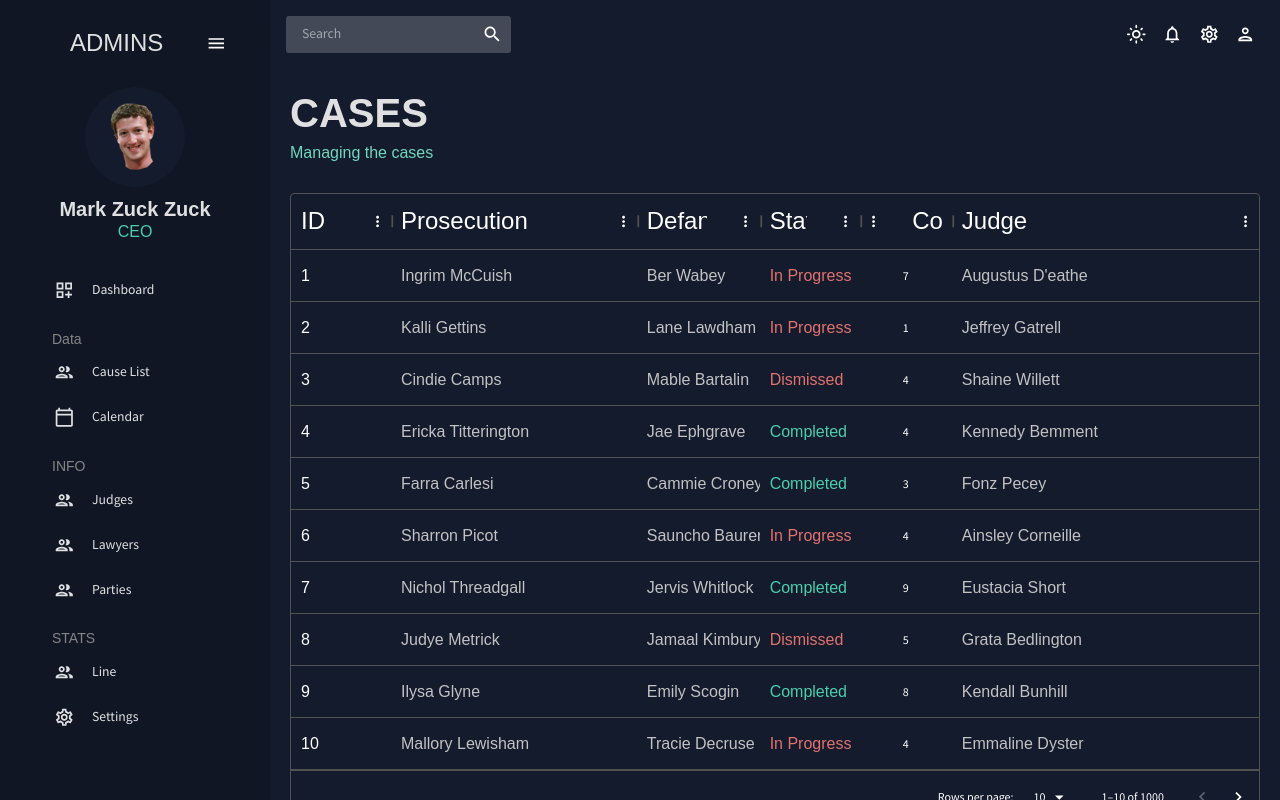
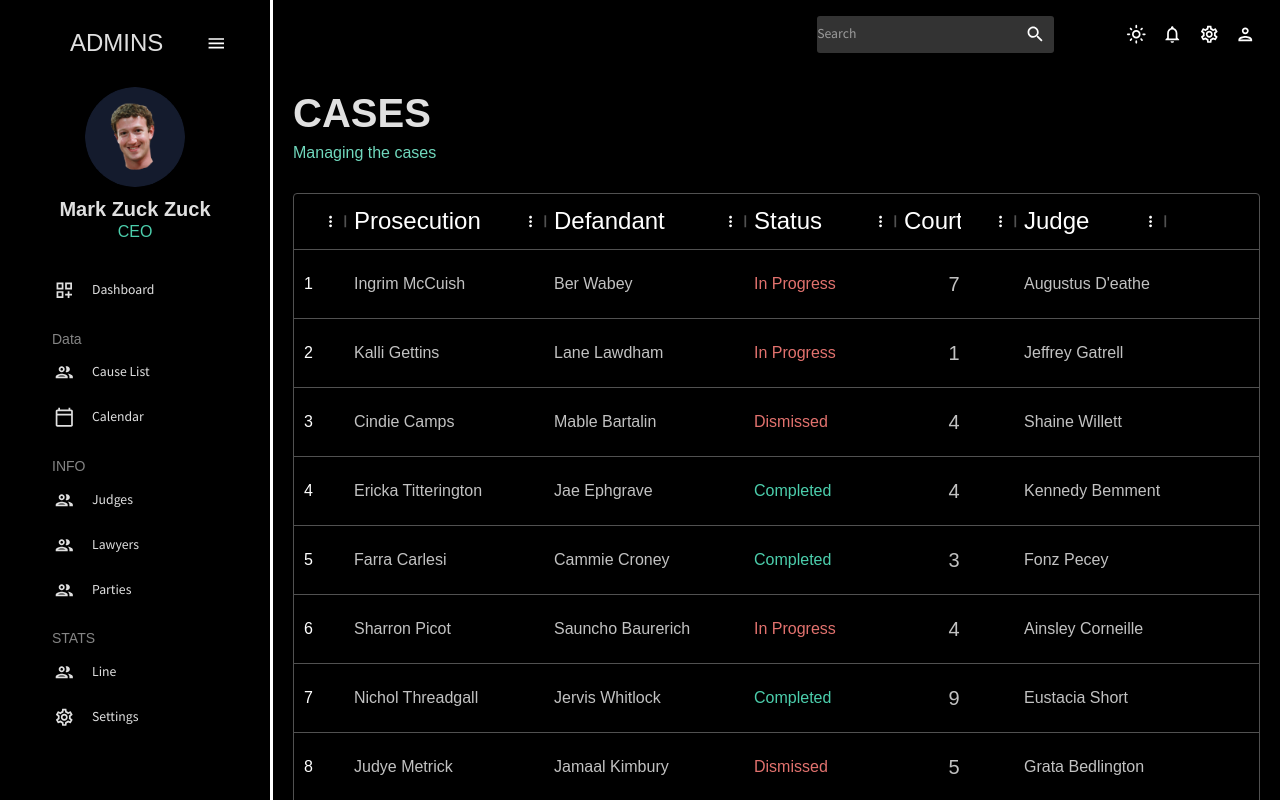
Before and after one commit to Shaik-Amaan-Ahmed/e-portal-for-case-management, a React (Create React App) app: page / in a window 1280 px wide. Shown: the top 800 px of the page. Built offline with nearby package versions, Linux system fonts and the light colour scheme.

Commit message:
Changed Nav & color

```diff
--- a/package.json
+++ b/package.json
@@ -14,6 +14,7 @@
     "@mui/icons-material": "^5.14.15",
     "@mui/material": "^5.14.15",
     "@mui/x-data-grid": "^6.17.0",
+    "@mui/x-data-grid-generator": "^6.17.0",
     "@nivo/bar": "^0.83.0",
     "@nivo/core": "^0.83.0",
     "@nivo/geo": "^0.83.0",
@@ -58,6 +59,7 @@
     ]
   },
   "devDependencies": {
+    "@babel/plugin-proposal-private-property-in-object": "^7.21.11",
     "tailwindcss": "^3.3.5"
   }
 }
--- a/src/App.js
+++ b/src/App.js
@@ -6,6 +6,7 @@ import Sidebar from "./Scenes/Global/Sidebar"
 import Dashboard from "./Scenes/dashboard/dashboard";
 import RegistrarTable from "./Components/Tables/Regsitrar";
 import SignIn from "./Scenes/Login/Login";
+import Causelist from "./Scenes/Causelist/causelist";
 
 
 function App() {
@@ -23,6 +24,7 @@ function App() {
             <Topbar/>
             <Routes>
               <Route path="/" element = {<Dashboard/>} />
+              <Route path="/Causelist" element = {<Causelist/>} />
            </Routes>
           </main>
         </div>
--- a/src/Components/Tables/Regsitrar.js
+++ b/src/Components/Tables/Regsitrar.js
@@ -6,16 +6,21 @@ import  AdminPanelSettingsOutlined  from "@mui/icons-material/AdminPanelSettings
 import  LockOpenOutlined  from "@mui/icons-material/LockOpenOutlined";
 import { SecurityOutlined } from "@mui/icons-material/SecurityOutlined";
 import Header from "../Header";
+import { useMemo } from "react";
+import { Maximize } from "@mui/icons-material";
+
 
 
 const RegistrarTable = () => {
 
     const theme = useTheme();
     const colors = tokens(theme.palette.mode);
+    const VISIBLE_FIELDS = ['CaseId','Prosecution','Defandant','Status','CourtNo', 'Judge']
     const columns =
     [
         {
             field: "id",
+            width:50,
             renderHeader: () => {
                 return (
                     <Typography variant="h3" >
@@ -34,6 +39,8 @@ const RegistrarTable = () => {
         },
         {
             field: "Prosecution",
+            width:200,
+            editable:true,
             renderHeader: () => {
                 return (
                     <Typography variant="h3" >
@@ -41,7 +48,7 @@ const RegistrarTable = () => {
                     </Typography>
                 )
             },
-            flex:0.8,
+
             cellClassName: "name-column-cell",
             renderCell: ({row: {Prosecution}}) => {
                 return (
@@ -53,6 +60,7 @@ const RegistrarTable = () => {
         },
         {
             field: "Defandant",
+            width:200,
             renderHeader: () => {
                 return (
                     <Typography variant="h3" >
@@ -60,7 +68,7 @@ const RegistrarTable = () => {
                     </Typography>
                 )
             },
-            flex:0.4,
+
             cellClassName: "name-column-cell",
             alignItems: "center",
             renderCell: ({row: {Defendant}}) => {
@@ -80,7 +88,7 @@ const RegistrarTable = () => {
                     </Typography>
                 )
             },
-            flex:0,
+            width:150,
             cellClassName: "name-column-cell",
             alignItems: "center",
             renderCell : ({row: {Status}}) => {
@@ -102,10 +110,16 @@ const RegistrarTable = () => {
                     </Typography>
                 )
             },
-            type: "number",
-            flex:0.3,
+            width:120,
             alignItems:"center",
-            align:"center"
+            align:"center",
+            renderCell: ({row: {CourtNo}}) => {
+                return (
+                <Typography variant="h4" color={colors.grey[200]}>
+                        {CourtNo}
+                </Typography>
+                )
+            }
         },
         {
             field: "Judge",
@@ -116,7 +130,7 @@ const RegistrarTable = () => {
                     </Typography>
                 )
             },
-            flex:1,
+            width:150,
             cellClassName: "name-column-cell",
             alignItems: "center",
             renderCell: ({row: {Judge}}) => {
@@ -130,7 +144,7 @@ const RegistrarTable = () => {
     ]
 
     return (
-        <Box>
+        <Box sx={{position:"relative"}}>
             <Header title="CASES" subtitle="Managing the cases" />
             <Box>
                 <DataGrid
@@ -139,9 +153,11 @@ const RegistrarTable = () => {
                   ...data.initialState,
                   pagination: { paginationModel: { pageSize: 10 } },
                 }}
-                pageSizeOptions={[5, 10, 25]}
+                pageSizeOptions={[10, 20, 100]}
                  rows={data}
-                 columns={columns}/>
+                 rowHeight={69}
+                 columns={columns} sx={{width:"maxWidth"}}
+                 />
             </Box>
         </Box>
     )
--- a/src/Scenes/Global/Sidebar.jsx
+++ b/src/Scenes/Global/Sidebar.jsx
@@ -10,10 +10,7 @@ import PeopleOutlinedIcon from "@mui/icons-material/PeopleOutlined";
 import  CalendarTodayOutlinedIcon  from "@mui/icons-material/CalendarTodayOutlined"
 import  MenuOutlined  from "@mui/icons-material/MenuOutlined";
 import  SettingsOutlined  from "@mui/icons-material/SettingsOutlined";
-
-
-
-
+import Causelist from "../Causelist/causelist";
 
 const Item = ({ title, to, icon, selected, setSelected}) => {
    const theme = useTheme()
@@ -42,7 +39,7 @@ const Item = ({ title, to, icon, selected, setSelected}) => {
       <Box
          sx={{
             "& .pro-sidebar-inner": {
-               background: `${colors.primary[600]} !important`
+               background: `${colors.primary[500]} !important`
             },
             "& .pro-icon-wrapper": {
                backgroundColor: "transparent !important"
@@ -57,8 +54,13 @@ const Item = ({ title, to, icon, selected, setSelected}) => {
             },
             "& .pro-menu-item.active": {
                color: "#6870fa !important"
-            }
+            },
+
+
+
          }}
+         borderRight="solid"
+         borderRightWidth="2px"
 
       >
          {/* Start */}
@@ -143,8 +145,9 @@ const Item = ({ title, to, icon, selected, setSelected}) => {
                </Typography>
                    <Item
                      title="Cause List"
-                     to="/causelist"
+                     to="/Causelist"
                      icon={<PeopleOutlinedIcon/>}
+                     onClick ={<Causelist/>}
                      selected={selected}
                      setSelected={setSelected}
                   />
--- a/src/Scenes/Global/Topbar.jsx
+++ b/src/Scenes/Global/Topbar.jsx
@@ -1,4 +1,4 @@
-import { Box, IconButton, useTheme } from "@mui/material";
+import { Box, IconButton, rgbToHex, useTheme } from "@mui/material";
 import { useContext } from "react";
 import { ColorModeContext, tokens } from "../../themes";
 import InputBase from "@mui/material/InputBase";
@@ -15,14 +15,14 @@ const Topbar = () => {
   const colorMode = useContext(ColorModeContext);
 
   return (
-    <Box display="flex" justifyContent="space-between" p={2}>
+    <Box display="flex" justifyContent="end" p={2}>
       {/* SEARCH BAR */}
       <Box
         display="flex"
         backgroundColor={colors.primary[400]}
         borderRadius="3px"
       >
-        <InputBase sx={{ ml: 2, flex: 1 }} placeholder="Search" id="search-main" />
+        <InputBase sx={{textAlign:"center",width:200}} placeholder="Search" id="search-main" />
         <IconButton type="button" sx={{ p: 1 }}>
           <SearchIcon />
         </IconButton>
@@ -30,7 +30,7 @@ const Topbar = () => {
 
       {/* ICONS */}
       <Box display="flex">
-        <IconButton>
+        <IconButton sx={{ml:8}}>
           <LightModeOutlinedIcon/>
         </IconButton>
         <IconButton>
@@ -47,4 +47,5 @@ const Topbar = () => {
   );
 };
 
+
 export default Topbar;
--- a/src/Scenes/Login/Login.js
+++ b/src/Scenes/Login/Login.js
@@ -29,7 +29,6 @@ function Copyright(props) {
 }
 
 // TODO remove, this demo shouldn't need to reset the theme.
-
 
 
 export default function SignIn() {
--- a/src/Scenes/dashboard/dashboard.jsx
+++ b/src/Scenes/dashboard/dashboard.jsx
@@ -1,15 +1,22 @@
-import { Box } from "@mui/material";
+import { Box, ThemeProvider } from "@mui/material";
 import Header from "../../Components/Header"
+import { useTheme } from "@emotion/react";
+import { tokens } from "../../themes";
 import RegistrarTable from "../../Components/Tables/Regsitrar";
 
 const Dashboard = () => {
+
+    const theme = useTheme();
+    const colors = tokens(theme)
+
     return (
+        <ThemeProvider theme={theme}>
         <Box m="20px">
             <Box>
                 <RegistrarTable/>
             </Box>
-
         </Box>
+        </ThemeProvider>
     );
 };
 
--- a/src/themes.js
+++ b/src/themes.js
@@ -1,5 +1,6 @@
 import {createContext, useState, useMemo} from "react";
 import {createTheme} from "@mui/material";
+
 
 
 //color design tokens
@@ -17,15 +18,15 @@ export const tokens = (mode) => ({
             900: "#141414"
         },
         primary: {
-            100: "#d0d1d5",
-            200: "#a1a4ab",
-            300: "#727681",
-            400: "#434957",
-            500: "#141b2d",
-            600: "#101624",
-            700: "#0c101b",
-            800: "#080b12",
-            900: "#040509"
+            100: "#cccccc",
+            200: "#999999",
+            300: "#666666",
+            400: "#333333",
+            500: "#000000",
+            600: "#000000",
+            700: "#000000",
+            800: "#000000",
+            900: "#000000"
         },
         greenAccent: {
             100: "#dbf5ee",
```
Also changed, not shown: 1 other file (tests, documents, lock files or other folders).
